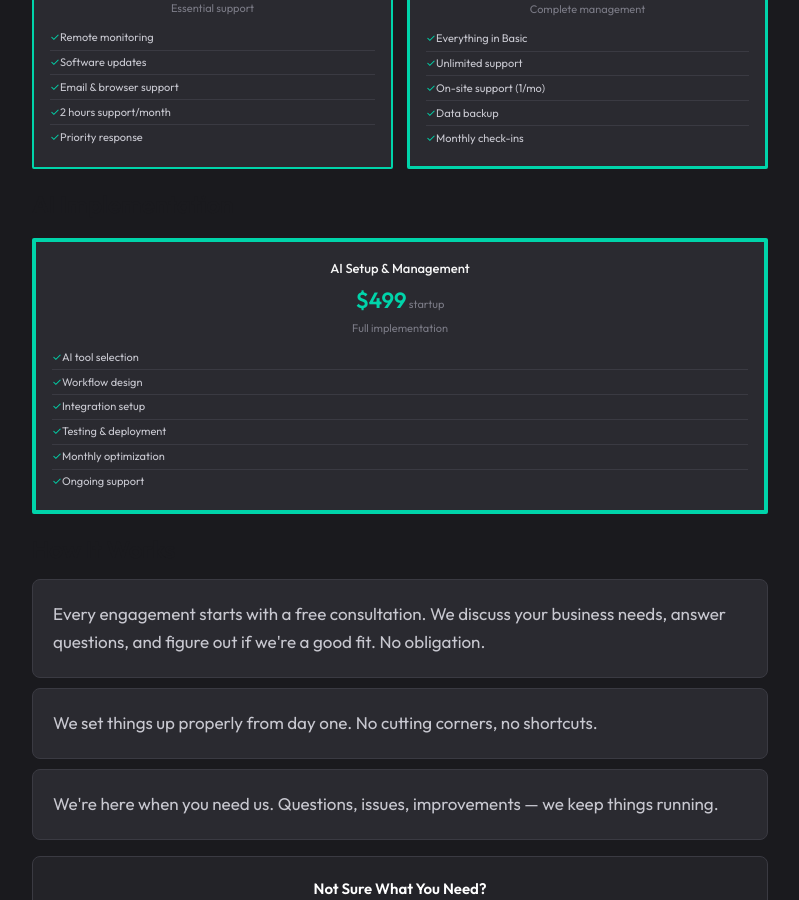
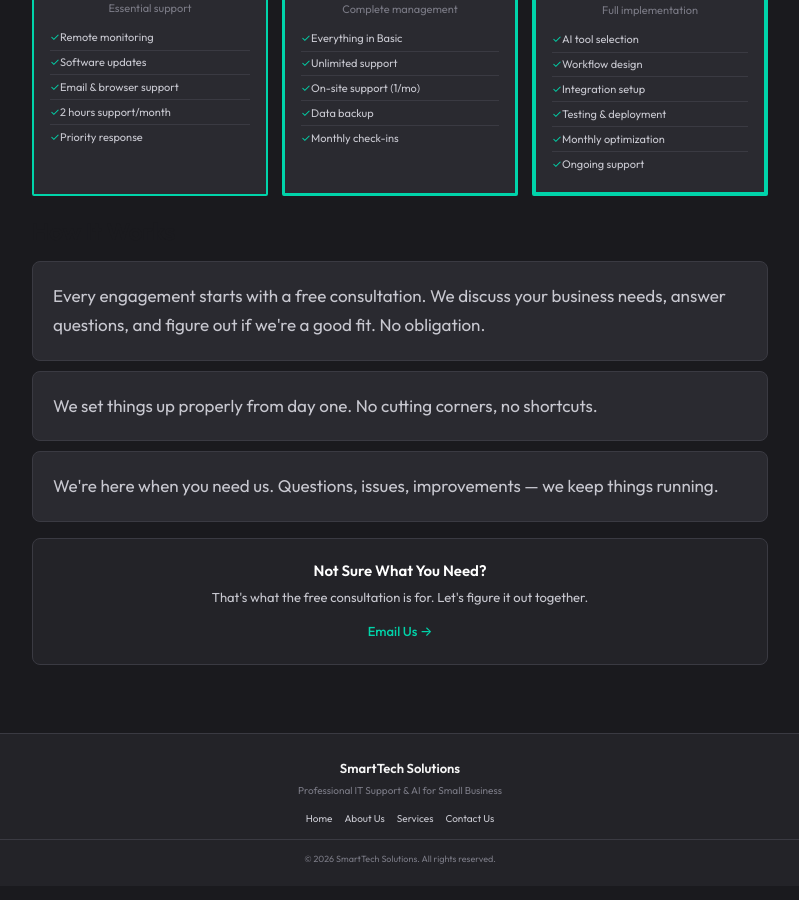
Before and after one commit to ThePaulBunyan/smartmoneyai, a Jekyll site: the page built from services.md, in a window 1280 px wide and 900 px high, scrolled down 493 px. Shown: the whole window, without its empty margins (240-1039 px from the left). Built offline with Jekyll 4.4.1, drawn with Linux system fonts in a browser that asks for light colours.

Commit message:
Pricing boxes in one row, equal spacing

```diff
--- a/services.md
+++ b/services.md
@@ -37,15 +37,9 @@ title: Services
         <li>Monthly check-ins</li>
       </ul>
     </div>
-  </div>
-</div>
 
-<div class="content-section">
-  <h2>AI Implementation</h2>
-
-  <div class="pricing-grid">
     <div class="pricing-card tier-3">
-      <h3>AI Setup & Management</h3>
+      <h3>AI Implementation</h3>
       <div class="price">$499<span> startup</span></div>
       <p class="tagline">Full implementation</p>
       <ul>
```
